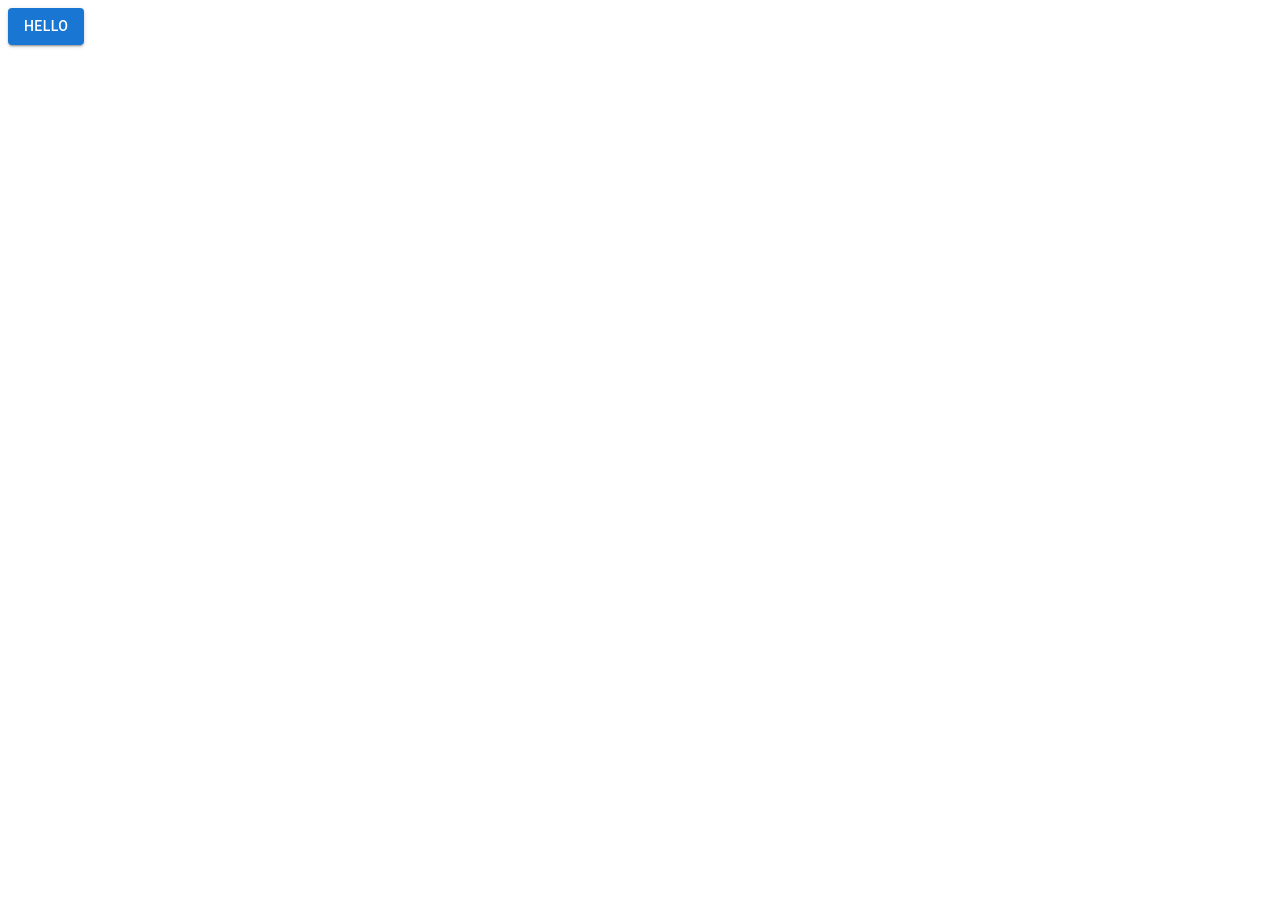
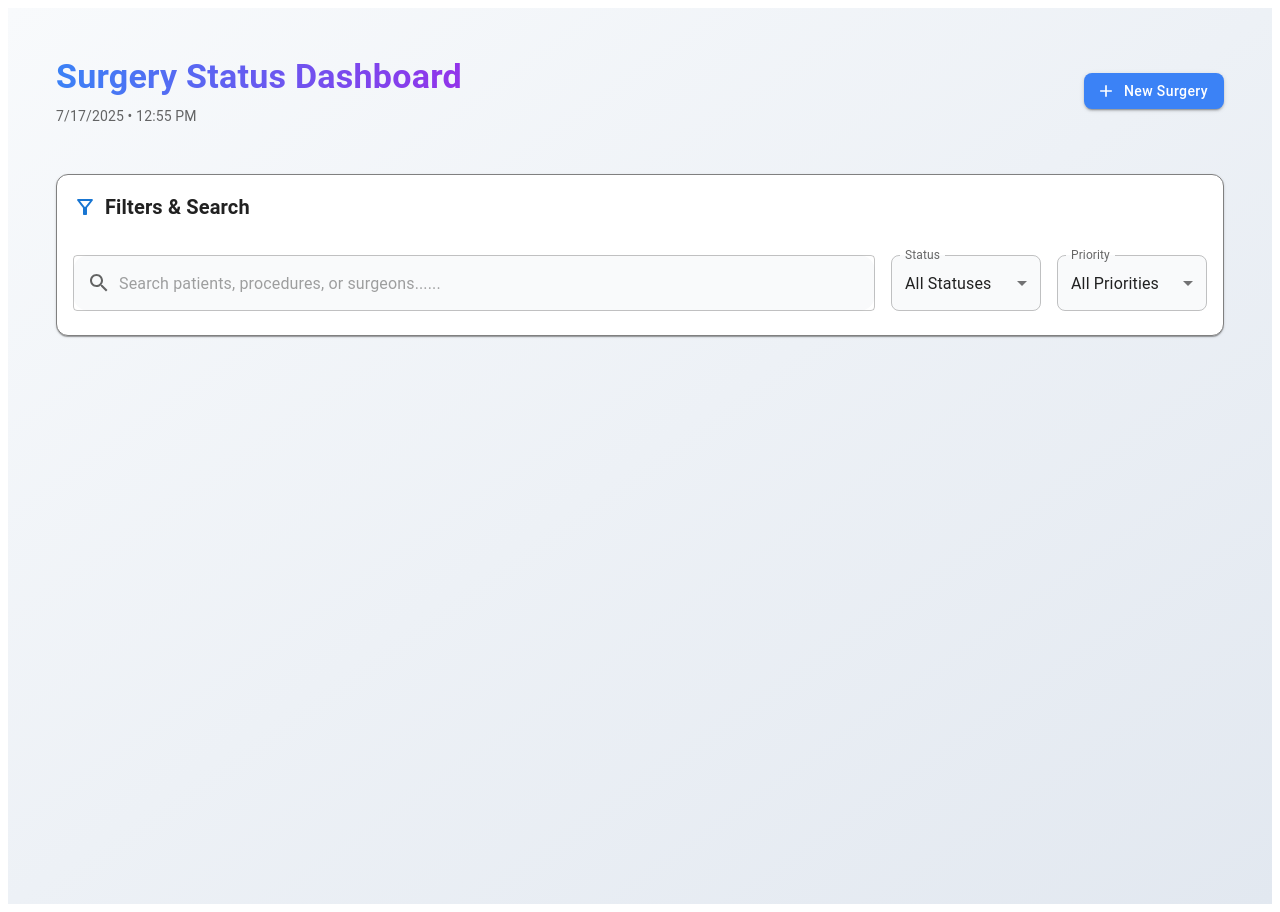
Before and after one commit to chingu-voyages/V56-tier3-team-35, a React (Vite) app in the folder frontend/: page / in a window 1280 px wide. Before the commit the page ends 800 px from the top, so only its background shows below. Built offline with nearby package versions, Linux system fonts and the light colour scheme.

Commit message:
feature/an-fe-19-DASHBOARD_HEARD_FILTER_BAR

```diff
--- a/frontend/src/App.tsx
+++ b/frontend/src/App.tsx
@@ -1,12 +1,15 @@
 import React from 'react'
-import { Button } from '@mui/material'
+import { Box} from '@mui/material'
+import Dashboard from './Pages/Dashboard';
 
 const App = () => {
   return (
-    <div>
-      <Button variant='contained'>Hello</Button>
-    </div>
-  )
+    <Box sx={{ minHeight: "100vh", width: "100%" }}>
+      <Box component="main" sx={{ width: "100%" }}>
+        <Dashboard/>
+      </Box>
+    </Box>
+  );
 }
 
 export default App
--- /dev/null
+++ b/frontend/src/Components/Dashboard/SurgeryDashboard.tsx
@@ -0,0 +1,200 @@
+import { Add, FilterAltOutlined, Search } from "@mui/icons-material";
+import {
+  Box,
+  Button,
+  Card,
+  CardContent,
+  CardHeader,
+  FormControl,
+  InputAdornment,
+  InputLabel,
+  MenuItem,
+  Select,
+  TextField,
+  Typography,
+} from "@mui/material";
+import React from "react";
+
+export const SurgeryDashboard = () => {
+  // eslint-disable-next-line @typescript-eslint/no-unused-vars
+  const [currentTime, setCurrentTime] = React.useState<Date>(new Date());
+  const [searchTerm, setSearchTerm] = React.useState<string>("");
+  const [statusFilter, setStatusFilter] = React.useState<string>("all");
+  const [priorityFilter, setPriorityFilter] = React.useState<string>("all");
+
+  //time update automatically every minute
+  React.useEffect(() => {
+    const timer = setInterval(() => {
+      setCurrentTime(new Date());
+    }, 60000);
+    return () => clearInterval(timer);
+  }, []);
+  return (
+    <Box
+      sx={{
+        minHeight: "100vh",
+        background: "linear-gradient(to bottom right, #f8fafc, #e2e8f0)", // equivalent of bg-gradient-subtle
+        padding: 6,
+      }}
+    >
+      <Box
+        sx={{
+          maxWidth: "1200px",
+          margin: "0 auto",
+          display: "flex",
+          flexDirection: "column",
+          gap: 6,
+        }}
+      >
+        {/* Header */}
+        <Box
+          sx={{
+            display: "flex",
+            flexDirection: { xs: "column", lg: "row" },
+            justifyContent: { lg: "space-between" },
+            alignItems: { lg: "center" },
+            gap: 4,
+          }}
+        >
+          <Box>
+            <Typography
+              variant="h4"
+              sx={{
+                fontWeight: "bold",
+                background: "linear-gradient(90deg, #3b82f6, #9333ea)", // mimicking bg-gradient-primary
+                WebkitBackgroundClip: "text",
+                WebkitTextFillColor: "transparent",
+              }}
+            >
+              Surgery Status Dashboard
+            </Typography>
+
+            <Typography
+              variant="body2"
+              sx={{ color: "text.secondary", marginTop: 1 }}
+            >
+              {currentTime.toLocaleDateString()} •{" "}
+              {currentTime.toLocaleTimeString([], {
+                hour: "2-digit",
+                minute: "2-digit",
+              })}
+            </Typography>
+          </Box>
+
+          <Box sx={{ display: "flex", gap: 2 }}>
+            <Button
+              variant="contained"
+              startIcon={<Add sx={{ fontSize: 16 }} />}
+              sx={{
+                backgroundColor: "#3B82F6",
+                color: "#fff",
+                borderRadius: "8px",
+                textTransform: "none",
+              }}
+            >
+              New Surgery
+            </Button>
+          </Box>
+        </Box>
+        {/*"filters and selects"*/}
+        <Card
+          sx={{ boxShadow: "gray", borderRadius: 3, border: "1px solid gray" }}
+        >
+          <CardHeader
+            title={
+              <Box sx={{ display: "flex", gap: 1, alignItems: "center" }}>
+                <FilterAltOutlined color="primary" fontSize="medium" />
+                <Typography variant="h6" sx={{ fontWeight: "bold" }}>
+                  Filters & Search
+                </Typography>
+              </Box>
+            }
+          />
+
+          <CardContent>
+            <Box
+              sx={{
+                display: "flex",
+                flexDirection: { xs: "column", lg: "row" },
+                gap: 2,
+                alignItems: "center",
+              }}
+            >
+              {/* search input */}
+              <Box
+                sx={{
+                  flex: 1,
+                  border: "none",
+                  position: "relative",
+                  width: { xs: "100%" },
+                }}
+              >
+                <TextField
+                  fullWidth
+                  variant="outlined"
+                  placeholder="Search patients, procedures, or surgeons......"
+                  value={searchTerm}
+                  onChange={(e) => setSearchTerm(e.target.value)}
+                  slotProps={{
+                    input: {
+                      startAdornment: (
+                        <InputAdornment position="start">
+                          <Search sx={{ color: "text.secondary" }} />
+                        </InputAdornment>
+                      ),
+                    },
+                  }}
+                  sx={{ backgroundColor: "#F9FAFB", borderRadius: 4 }}
+                />
+              </Box>
+              {/* status filter */}
+              <FormControl fullWidth sx={{ width: { xs: "100%", lg: 150 } }}>
+                <InputLabel>Status</InputLabel>
+                <Select
+                  value={statusFilter}
+                  label="Status"
+                  onChange={(e) => setStatusFilter(e.target.value)}
+                  sx={{
+                    borderRadius: 2,
+                    backgroundColor: "#F9FAFB",
+                  }}
+                >
+                  <MenuItem value="all">All Statuses</MenuItem>
+                  <MenuItem value="scheduled">Scheduled</MenuItem>
+                  <MenuItem value="in-progress">In Progress</MenuItem>
+                  <MenuItem value="completed">Completed</MenuItem>
+                  <MenuItem value="delayed">Delayed</MenuItem>
+                  <MenuItem value="cancelled">Cancelled</MenuItem>
+                </Select>
+              </FormControl>
+
+              {/* priority filter */}
+              <FormControl
+                sx={{
+                  width: { xs: "100%", lg: 150 },
+                }}
+              >
+                <InputLabel>Priority</InputLabel>
+                <Select
+                  value={priorityFilter}
+                  label="Priority"
+                  onChange={(e) => setPriorityFilter(e.target.value)}
+                  sx={{
+                    borderRadius: 2,
+                    backgroundColor: "#F9FAFB",
+                  }}
+                >
+                  <MenuItem value="all">All Priorities</MenuItem>
+                  <MenuItem value="emergency">Emergency</MenuItem>
+                  <MenuItem value="high">High</MenuItem>
+                  <MenuItem value="medium">Medium</MenuItem>
+                  <MenuItem value="low">Low</MenuItem>
+                </Select>
+              </FormControl>
+            </Box>
+          </CardContent>
+        </Card>
+      </Box>
+    </Box>
+  );
+};
--- /dev/null
+++ b/frontend/src/Pages/Dashboard.tsx
@@ -0,0 +1,8 @@
+import React from 'react'
+import { SurgeryDashboard } from '../Components/Dashboard/SurgeryDashboard'
+
+const Dashboard = () => {
+  return <SurgeryDashboard/>
+}
+
+export default Dashboard
```
